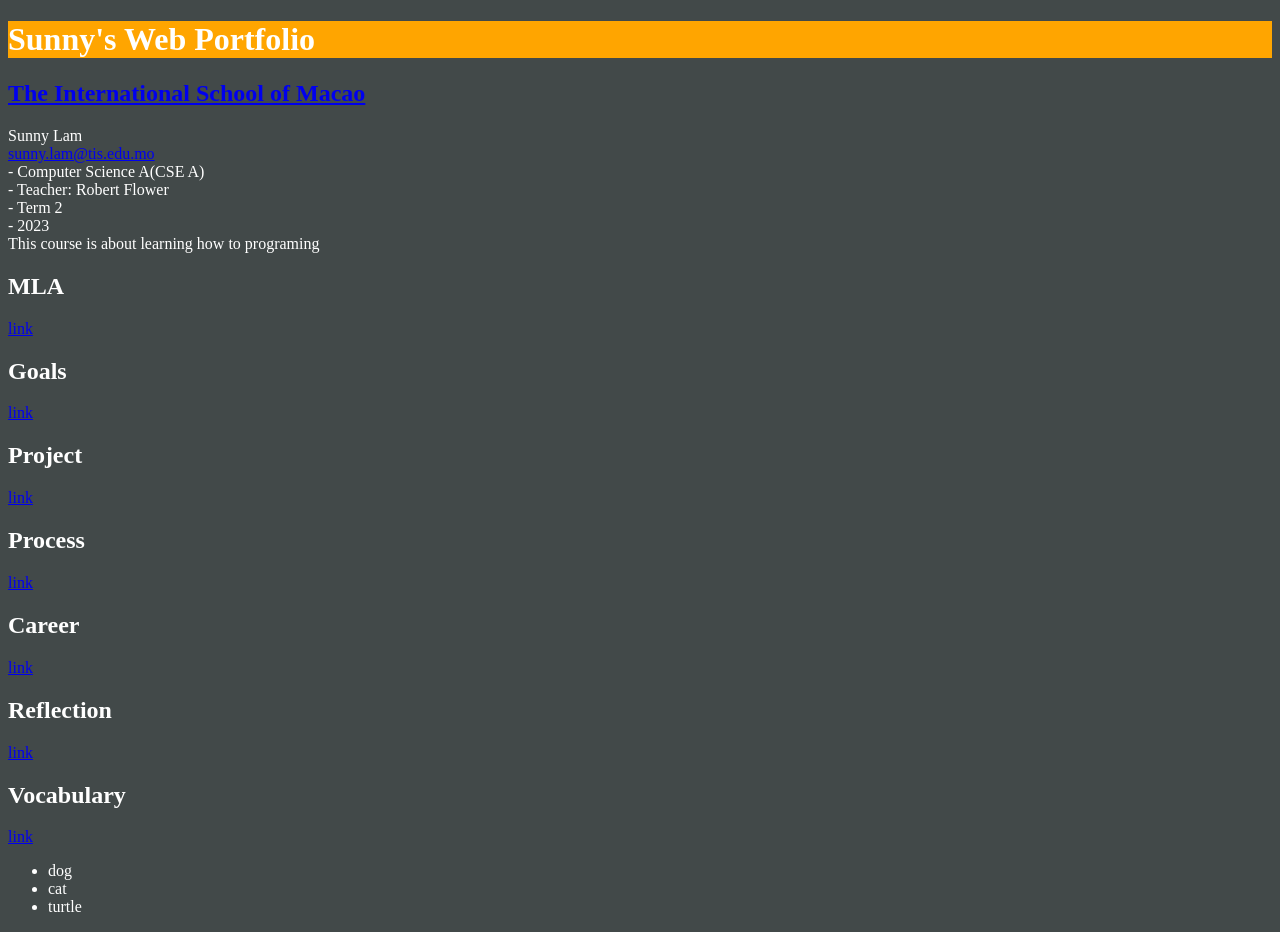
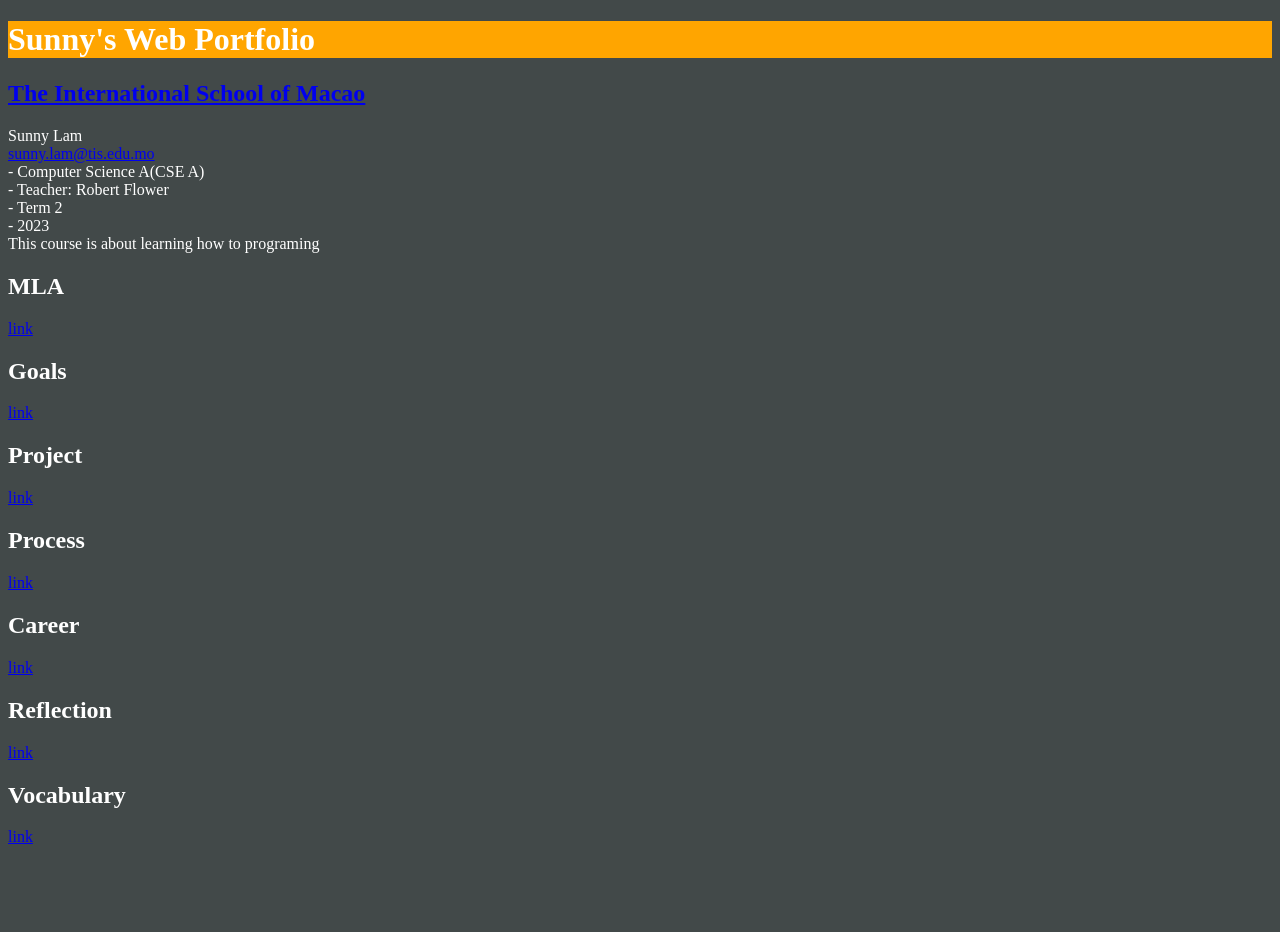
Before and after one commit to SunnyLam0917/sunnylam0917.github.io, a plain HTML site: page index.html in a window 1280 px wide. After the commit the page ends 854 px from the top, so only its background shows below. Drawn offline with Linux system fonts and the light colour scheme.

Commit message:
Add files via upload

```diff
--- a/index.html
+++ b/index.html
@@ -69,10 +69,5 @@
         <h2>Vocabulary</h2>
         <a href="Vocabulary.html"> link</a>
     </div>
-<div><ul>
-    <li>dog</li>
-    <li>cat</li>
-    <li>turtle</li>
-</ul></div>
     </body>
 </html>
```
